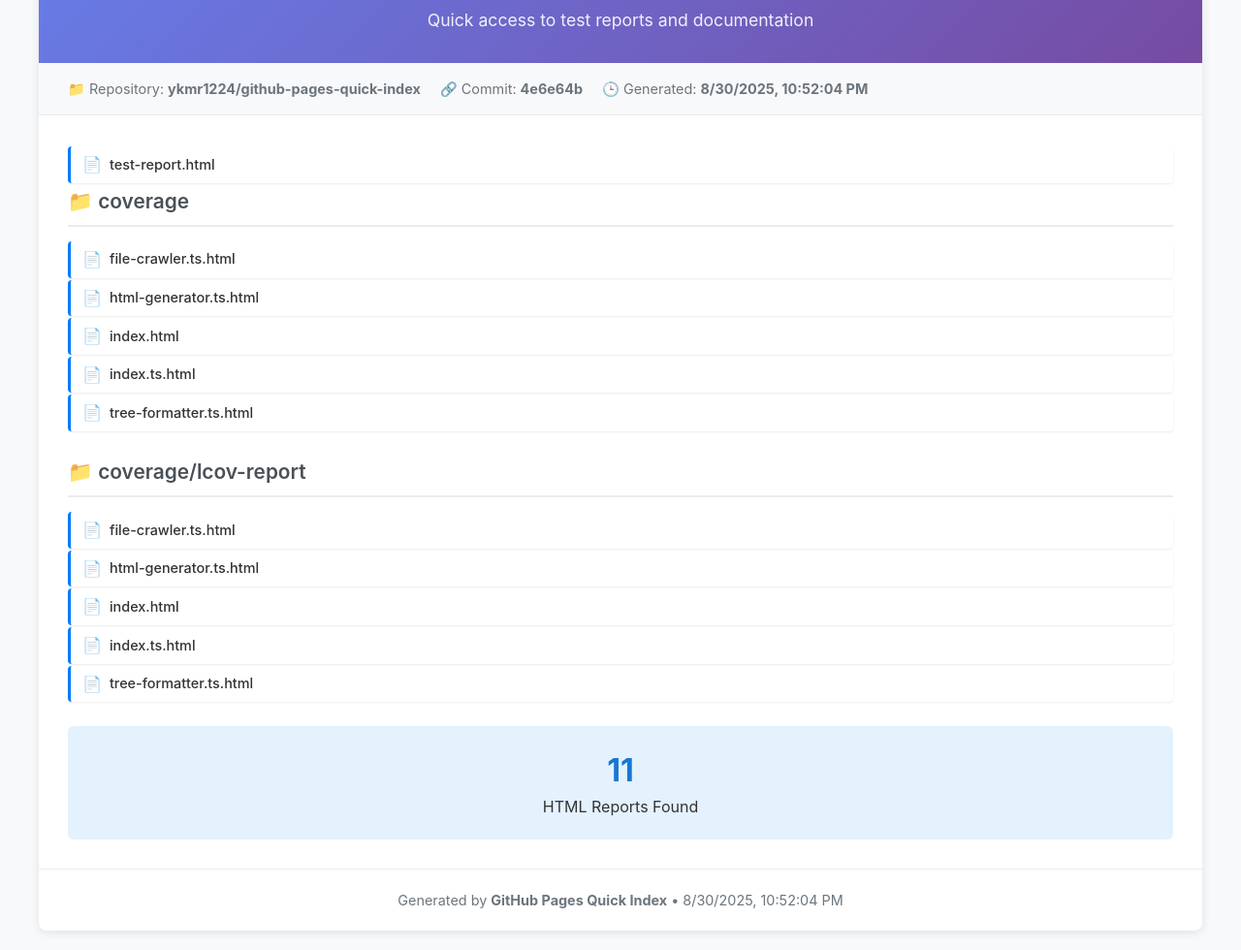
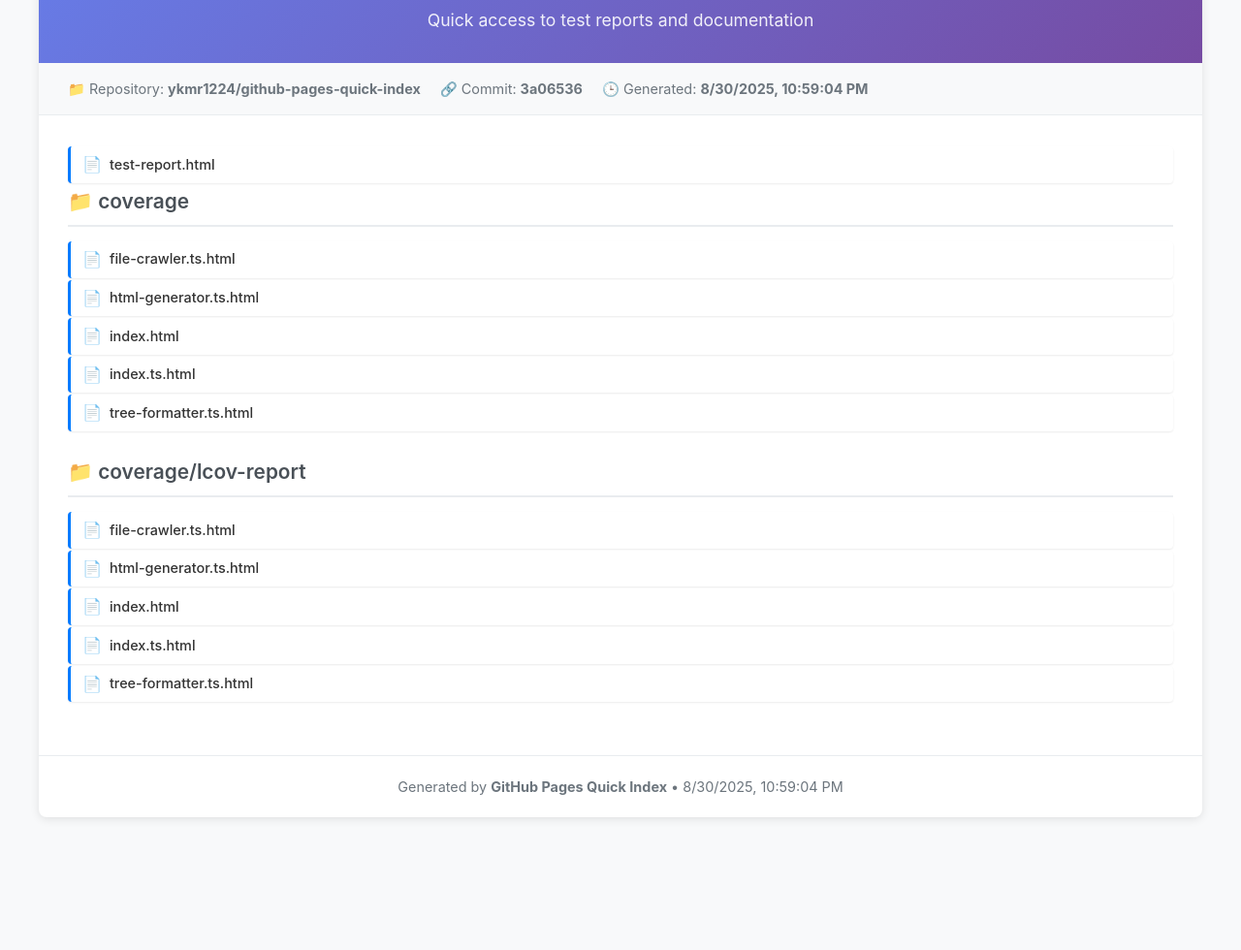
Before and after one commit to ykmr1224/github-pages-quick-index, a plain HTML site: page index.html in a window 1280 px wide. Shown: the part 117-1097 px from the top of the page at 97% size. After the commit the page ends 980 px from the top, so only its background shows below. Drawn offline with Linux system fonts and the light colour scheme.

```diff
--- a/index.html
+++ b/index.html
@@ -147,20 +147,6 @@
             border-bottom: 2px solid #e9ecef;
         }
 
-        .stats {
-            background: #e3f2fd;
-            padding: 20px;
-            border-radius: 6px;
-            text-align: center;
-            margin-top: 20px;
-        }
-
-        .stats-number {
-            font-size: 2rem;
-            font-weight: bold;
-            color: #1976d2;
-        }
-
         .footer {
             text-align: center;
             padding: 20px;
@@ -191,7 +177,7 @@
             <div class="subtitle">Quick access to test reports and documentation</div>
         </div>
 
-        <div class="metadata"><span>📁 Repository: <strong>ykmr1224/github-pages-quick-index</strong></span><span>🔗 Commit: <strong>4e6e64b</strong></span><span>🕒 Generated: <strong>8/30/2025, 10:52:04 PM</strong></span></div>
+        <div class="metadata"><span>📁 Repository: <strong>ykmr1224/github-pages-quick-index</strong></span><span>🔗 Commit: <strong>3a06536</strong></span><span>🕒 Generated: <strong>8/30/2025, 10:59:04 PM</strong></span></div>
 
         <div class="content">
             <ul class="file-list"><li class="file-item">
@@ -276,15 +262,10 @@
             </div>
           </a>
         </li></ul></div>
-
-            <div class="stats">
-                <div class="stats-number">11</div>
-                <div>HTML Reports Found</div>
-            </div>
         </div>
 
         <div class="footer">
-            Generated by <strong>GitHub Pages Quick Index</strong> • 8/30/2025, 10:52:04 PM
+            Generated by <strong>GitHub Pages Quick Index</strong> • 8/30/2025, 10:59:04 PM
         </div>
     </div>
 </body>
```
Also changed, not shown: reports/jest-html-reporters-attach/test-report/result.js.
